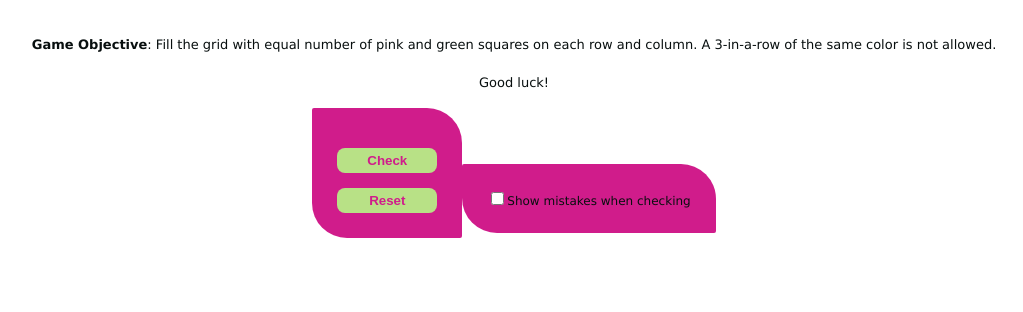
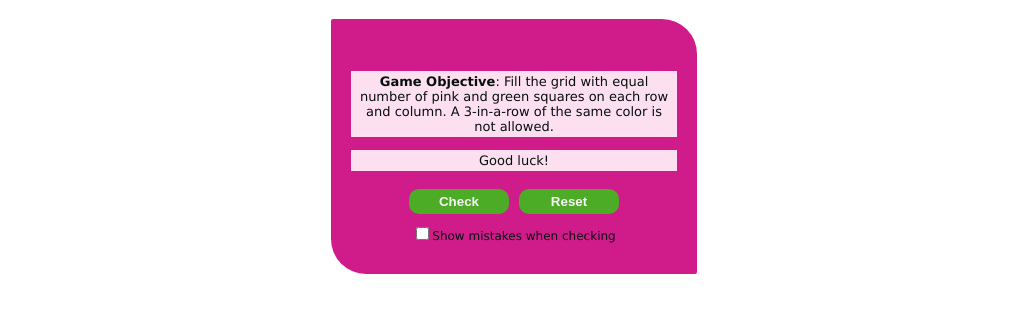
Before and after one commit to cristinaponay/threeinarow, a plain HTML site: page index.html in a window 1280 px wide. Shown: the part 62-374 px from the top of the page, without its empty margins (126-1149 px from the left). Drawn offline with Linux system fonts and the light colour scheme; no server answers.

Commit message:
fixed css

```diff
--- a/styles.css
+++ b/styles.css
@@ -1,20 +1,26 @@
 body {
     color: #080F0F;
     font-family: 'Lucida Sans', 'Lucida Sans Regular';
+    text-align: center;
+    margin: 0 auto;
 }
 
 h1 {
     text-align: center;
 }
 
+/* the game div */
 #theGame {
-    /* margin: 0 auto; */
+    display: inline-block;
+    padding: 20px;
+    background-color: #d01c8b;
+    border-radius: 2px 35px;
     text-align: center;
 }
 
 #theGame table {
-    /* border-collapse: collapse; */
     border-spacing: 1px;
+    display: inline-block;
 }
 
 #theGame td {
@@ -32,64 +38,71 @@ h1 {
     color: white;
 }
 
+#theGame p {
+    background-color: #fde0ef;
+    padding: 3px;
+    font-size: 13px;
+    width: 320px;
+    /* display: inline-block; */
+    text-align: center;
+}
+
+#theGame p.wrong {
+    background-color: #f7f7f7;
+    color: red;
+}
+
+#theGame p.correct {
+    background-color: #f7f7f7;
+    color: green;
+}
+
+#theGame p.done {
+    background-color: #f7f7f7;
+    color: green;
+    font-size: 20px;
+    font-weight: bold;
+}
+
+
+#errorCheck {
+    display: inline-block;
+    margin: 10px;
+}
+
+
+.buttons button {
+    display: inline-block;
+}
+
 button {
-    margin-top: 15px;
-    display: block;
+    margin-top: 5px;
+    margin-left: 5px;
+    margin-right: 5px;
     font-weight: bold;
-    border-radius: 8px;
-    background-color: #b8e186;
-    color: #d01c8b;
+    border-radius: 10px;
+    background-color: #4dac26;
+    color: #f7f7f7;
     border: none;
     width: 100px;
     padding: 5px;
 }
 
 button:active, button:focus{
-    background-color: #b8e186;
+    background-color: #4dac26;
     border: none;
     outline: none;
 }
 
 button:hover {
-    background-color: #4dac26;
-    color: #f7f7f7;
+    background-color: #b8e186;
+    color: #d01c8b;
     border: none;
 }
 
-#theGame div {
-    display: inline-block;
-    padding: 25px;
-    background-color: #d01c8b;
-    border-radius: 2px 35px;
-}
-
-p {
-    padding: 5px;
-    font-size: 13px;
-}
-
-p.wrong {
-    background-color: #f7f7f7;
-    color: red;
-}
-
-p.correct {
-    background-color: #f7f7f7;
-    color: green;
-}
-
-p.done {
-    background-color: #f7f7f7;
-    color: green;
-    font-weight: bold;
-}
-
-#errorCheck {
-    /* float: left; */
-    font-family: Verdana, Arial, sans-serif;
+span {
     font-size: 12px;
     text-align: left;
-    vertical-align: auto;
 }
 
 .error {
```
